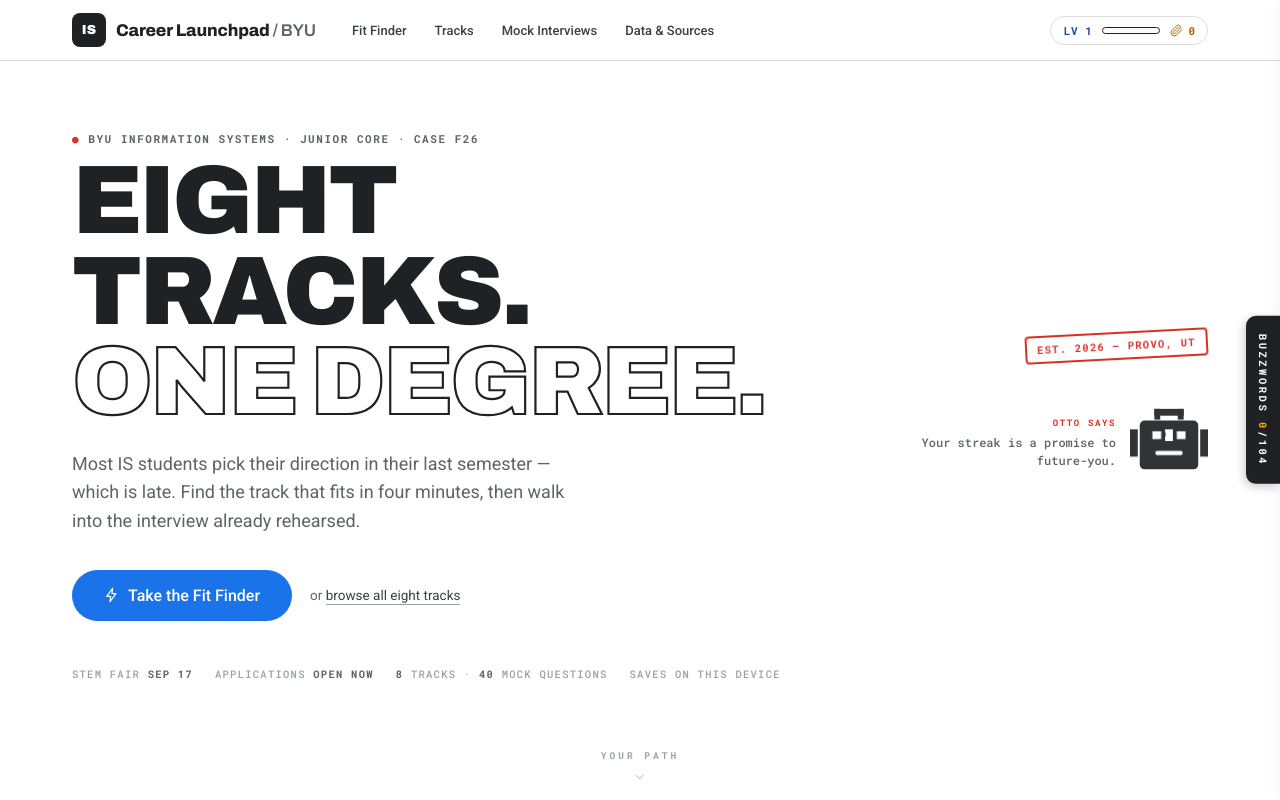
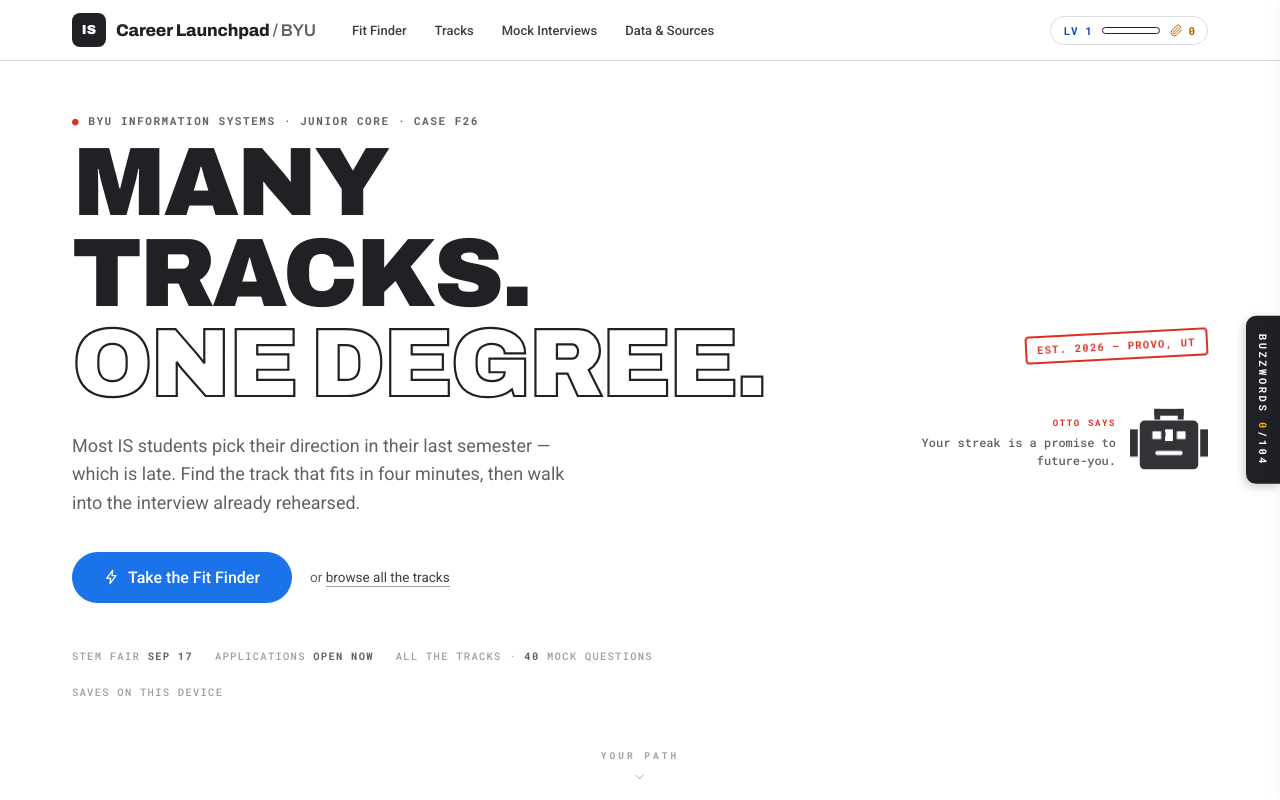
Before and after one commit to Canar8ue/SBLearn, a plain HTML site: page career-launchpad/index.html in a window 1280 px wide. Shown: the top 800 px of the page. Drawn offline with Linux system fonts and the light colour scheme.

Commit message:
Copy: 'many tracks / all the tracks' instead of a fixed count of 8

```diff
--- a/career-launchpad/index.html
+++ b/career-launchpad/index.html
@@ -812,7 +812,7 @@ footer .fbot{
       <div>
         <div class="fh">IS Career Launchpad</div>
         <p style="font-size:13px; color:var(--ink2); max-width:44ch; margin:0">
-          Built by IS juniors for IS juniors. Eight career tracks indexed, forty interview
+          Built by IS juniors for IS juniors. All the tracks indexed, forty interview
           questions rehearsed, an optional AI grader — everything else stays on this device.
           Progress saves to your browser.
         </p>
@@ -2164,7 +2164,7 @@ const OTTO_LINES = [
   "Your streak is a promise to future-you.",
   "Interviews are just meetings with homework.",
   "Salary data is directional. Negotiation is personal.",
-  "Eight tracks. You only need one to fit."
+  "All the tracks. You only need one to fit."
 ];
 /* shop unlock: Otto Extended Vocabulary */
 const OTTO_LINES_2 = [
@@ -2584,17 +2584,17 @@ function viewHome(){
     <div class="wrap hero-grid">
       <div class="hero-main">
         <p class="kicker"><span class="dot">●</span> BYU Information Systems · Junior Core · Case F26</p>
-        <h1>Eight tracks.<br><span class="outl">One degree.</span></h1>
+        <h1>Many tracks.<br><span class="outl">One degree.</span></h1>
         <p class="sub">Most IS students pick their direction in their last semester — which is late.
         Find the track that fits in four minutes, then walk into the interview already rehearsed.</p>
         <div class="cta">
           <button class="btn btn-primary btn-hero" onclick="startQuiz()">${ICONS.bolt} ${S.quizDone?"Retake the Fit Finder":"Take the Fit Finder"}</button>
-          <span class="alt">or <a href="#/tracks">browse all eight tracks</a></span>
+          <span class="alt">or <a href="#/tracks">browse all the tracks</a></span>
         </div>
         <div class="microline">
           <span>STEM FAIR <b>SEP 17</b></span>
           <span>APPLICATIONS <b>OPEN NOW</b></span>
-          <span><b>8</b> TRACKS · <b>40</b> MOCK QUESTIONS</span>
+          <span>ALL THE TRACKS · <b>40</b> MOCK QUESTIONS</span>
           <span>SAVES ON THIS DEVICE</span>
         </div>
       </div>
@@ -2739,7 +2739,7 @@ function viewTracks(){
   return `
   <section class="wrap" style="padding-top:40px">
     <div class="section-head">
-      <h2>The eight tracks</h2><span class="rule"></span>
+      <h2>All the tracks</h2><span class="rule"></span>
       <span class="count">${S.read.length}/8 READ</span>
     </div>
     <p style="color:var(--grey); max-width:70ch; margin-top:-8px">
```
Also changed, not shown: 1 other file.
